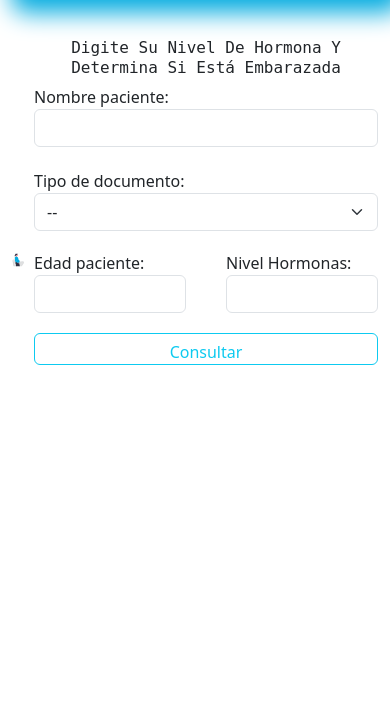
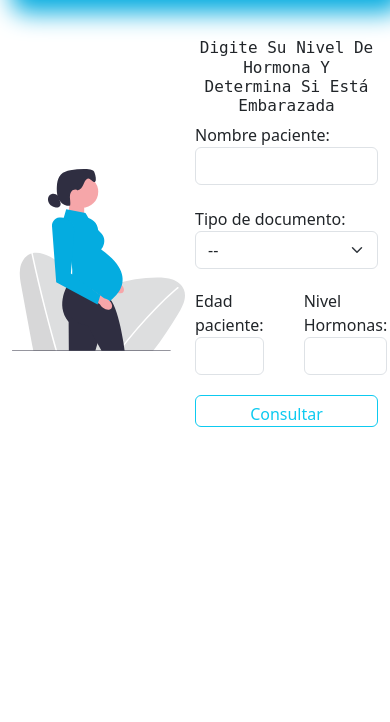
Before and after one commit to alceronDelgado/hormonas, a PHP site: page /hormonas/ in a window 390 px wide. Shown: the part 78-800 px from the top of the page. Run offline with PHP 8.4, Linux system fonts and the light colour scheme.

Commit message:
cambio en tamaño de imagen en mobile responsive

```diff
--- a/assets/css/style.css
+++ b/assets/css/style.css
@@ -236,8 +236,13 @@ footer {
     .items{
       /* hago que el container en donde está la imagen y el formulario sea un poco más grande */
       height: calc(100vh - 400px);
+
+      .img{
+        width: 50%;
+      }
       width: 100%;
       .element{
+        width: 50%;
         .info{
 
           display: flex;
```
